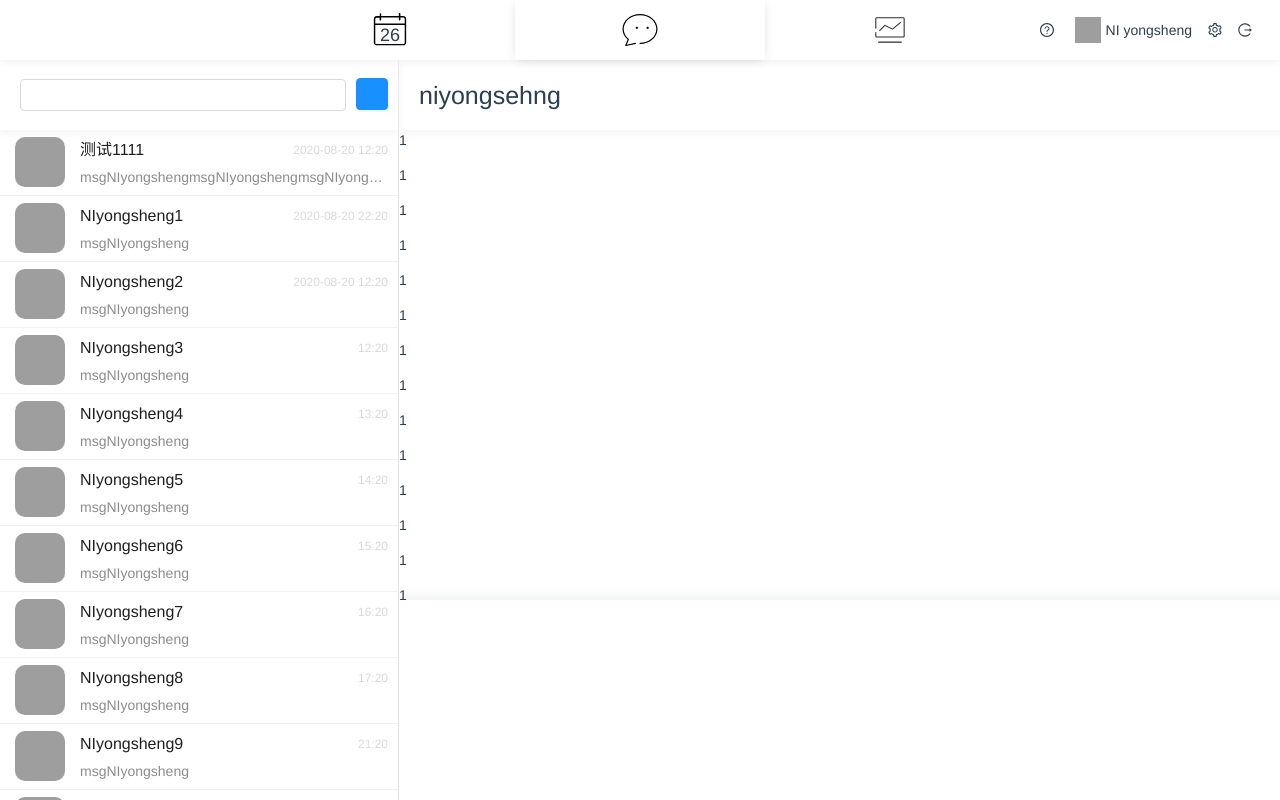
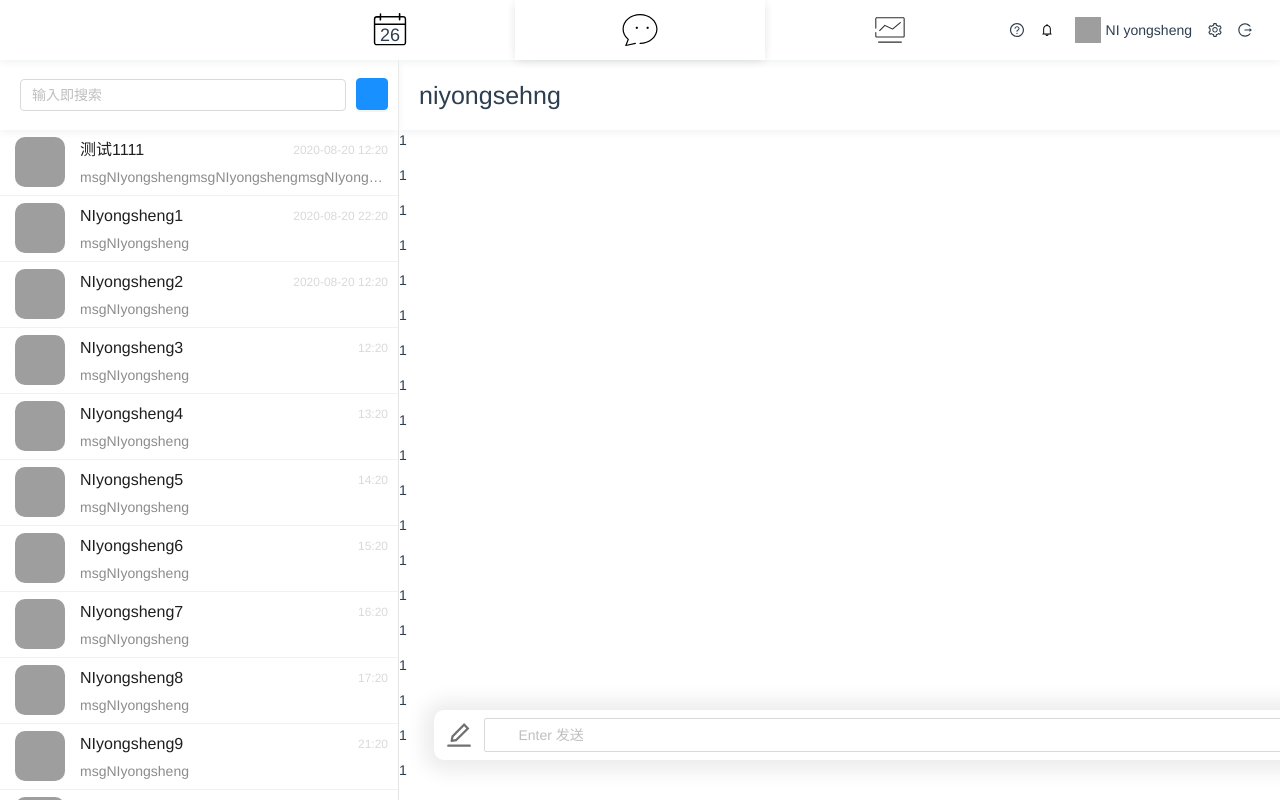
Before and after one commit to nnnnnnnnnni/longtong, a Vue app in the folder frontend/: page /chat in a window 1280 px wide. Built offline with nearby package versions, Linux system fonts and the light colour scheme; grey boxes are pictures that could not be loaded.

Commit message:
20200909

```diff
--- a/frontend/src/components/chat/chatcontainer.vue
+++ b/frontend/src/components/chat/chatcontainer.vue
@@ -8,7 +8,30 @@
       <p>1</p><p>1</p><p>1</p><p>1</p><p>1</p><p>1</p><p>1</p><p>1</p><p>1</p><p>1</p><p>1</p><p>1</p><p>1</p><p>1</p><p>1</p><p>1</p><p>1</p><p>1</p><p>1</p><p>1</p>
     </div>
     <div class="chat-box">
-      <div class="chat-box-mutifn"></div>
+      <div class="mutifn">
+        <div class="mutifn-item" v-if="mutifn == 'edit'" @click="changeMutifnType('image')">
+          <svg t="1599620966072" class="icon" viewBox="0 0 1024 1024" version="1.1" xmlns="http://www.w3.org/2000/svg" p-id="8041" width="200" height="200"><path d="M257.7 752c2 0 4-0.2 6-0.5L431.9 722c2-0.4 3.9-1.3 5.3-2.8l423.9-423.9c3.9-3.9 3.9-10.2 0-14.1L694.9 114.9c-1.9-1.9-4.4-2.9-7.1-2.9s-5.2 1-7.1 2.9L256.8 538.8c-1.5 1.5-2.4 3.3-2.8 5.3l-29.5 168.2c-1.9 11.1 1.5 21.9 9.4 29.8 6.6 6.4 14.9 9.9 23.8 9.9z m67.4-174.4L687.8 215l73.3 73.3-362.7 362.6-88.9 15.7 15.6-89zM880 836H144c-17.7 0-32 14.3-32 32v36c0 4.4 3.6 8 8 8h784c4.4 0 8-3.6 8-8v-36c0-17.7-14.3-32-32-32z" p-id="8042" fill="#707070"></path></svg>
+        </div>
+        <div class="mutifn-item" v-if="mutifn == 'image'" @click="changeMutifnType('edit')">
+          <svg t="1599621079045" class="icon" viewBox="0 0 1024 1024" version="1.1" xmlns="http://www.w3.org/2000/svg" p-id="8378" width="200" height="200"><path d="M928 160H96c-17.7 0-32 14.3-32 32v640c0 17.7 14.3 32 32 32h832c17.7 0 32-14.3 32-32V192c0-17.7-14.3-32-32-32z m-40 632H136v-39.9l138.5-164.3 150.1 178L658.1 489 888 761.6V792z m0-129.8L664.2 396.8c-3.2-3.8-9-3.8-12.2 0L424.6 666.4l-144-170.7c-3.2-3.8-9-3.8-12.2 0L136 652.7V232h752v430.2z" p-id="8379" fill="#707070"></path><path d="M304 456c48.6 0 88-39.4 88-88s-39.4-88-88-88-88 39.4-88 88 39.4 88 88 88z m0-116c15.5 0 28 12.5 28 28s-12.5 28-28 28-28-12.5-28-28 12.5-28 28-28z" p-id="8380" fill="#707070"></path></svg>
+        </div>
+      </div>
+      <div class="send">
+        <a-input v-if="mutifn == 'edit'" v-model="sendMessage" placeholder=" Enter 发送">
+          <a-icon slot="prefix" type="smile" @click="clickEmoji" />
+          <a-icon slot="suffix" type="notification" @click="clickEmoji" />
+        </a-input>
+        <a-upload
+          v-else
+          name="file"
+          :multiple="true"
+          action="https://www.mocky.io/v2/5cc8019d300000980a055e76"
+          :headers="headers"
+          @change="handleUploadChange"
+        >
+          <a-button> <a-icon type="upload" /> Click to Upload </a-button>
+        </a-upload>
+      </div>
     </div>
   </div>
 </template>
@@ -20,13 +43,27 @@ export default {
     return {
       user: {
         name: 'niyongsehng'
-      }
+      },
+      mutifn: 'edit',
+      sendMessage: '',
+      headers: {}
     };
   },
   created() {
     this.$bus.$on('get', (data)=> {
       console.log(data)
     })
+  },
+  methods: {
+    changeMutifnType: function(type) {
+      this.mutifn = type
+    },
+    clickEmoji: function () {
+      console.log('ok')
+    },
+    handleUploadChange: function() {
+
+    }
   },
   beforeDestory() {
     this.$bus.$off()
@@ -40,6 +77,7 @@ export default {
   height: 100%;
   width: 100%;
   overflow-y: hidden;
+  position: relative;
 }
 .chat-nav{
   width: 100%;
@@ -52,16 +90,44 @@ export default {
   user-select: none;
 }
 .chat-content {
-  height: calc(100% - 270px);
+  height: calc(100% - 70px);
   overflow-y: scroll;
+  padding-bottom: 90px;
 }
 .chat-box {
-  width: 100%;
-  height: 200px;
-  box-shadow: 0px -2px 10px 2px #f0f1f2;
+  border-radius: 10px;
+  position: absolute;
+  bottom: 40px;
+  left: 3%;
+  right: 3%;
+  height: 50px;
+  box-shadow: 0px 1px 20px 10px rgba(0, 0, 0, 0.08);
   box-sizing: border-box;
+  display: flex;
+  align-items: center;
 }
-.chat-box-mutifn {
-  height: 40px;
+.chat-box .mutifn {
+  width: 50px;
+  height: 50px;
+  display: flex;
+  justify-content: center;
+  align-items: center;
+}
+.chat-box .mutifn  .mutifn-item {
+  width: 30px;
+  height: 30px;
+  cursor: pointer;
+}
+.chat-box .send {
+  flex: 1;
+  margin-right: 10px;
+}
+.chat-box .send span {
+  display: flex;
+  align-items: center;
+}
+.chat-box svg {
+  width: 30px;
+  height: 30px;
 }
 </style>
--- a/frontend/src/components/chat/chatlist.vue
+++ b/frontend/src/components/chat/chatlist.vue
@@ -2,7 +2,7 @@
   <div class="chatlist">
     <div class="filter-input-container">
       <div class="filter-input">
-        <a-input v-model="filterVal"></a-input>
+        <a-input placeholder="输入即搜索" v-model="filterVal"></a-input>
       </div>
       <div class="filter-btn">
         <a-button icon="search" type="primary"></a-button>
--- a/frontend/src/components/topnav.vue
+++ b/frontend/src/components/topnav.vue
@@ -95,6 +95,9 @@
             d="M623.6 316.7C593.6 290.4 554 276 512 276s-81.6 14.5-111.6 40.7C369.2 344 352 380.7 352 420v7.6c0 4.4 3.6 8 8 8h48c4.4 0 8-3.6 8-8V420c0-44.1 43.1-80 96-80s96 35.9 96 80c0 31.1-22 59.6-56.1 72.7-21.2 8.1-39.2 22.3-52.1 40.9-13.1 19-19.9 41.8-19.9 64.9V620c0 4.4 3.6 8 8 8h48c4.4 0 8-3.6 8-8v-22.7a48.3 48.3 0 0130.9-44.8c59-22.7 97.1-74.7 97.1-132.5.1-39.3-17.1-76-48.3-103.3zM472 732a40 40 0 1080 0 40 40 0 10-80 0z"
           />
         </svg>
+      </div>
+      <div class="profile-item" @click="jumpPage('help')">
+        <svg t="1599630278083" class="icon" viewBox="0 0 1024 1024" version="1.1" xmlns="http://www.w3.org/2000/svg" p-id="8539" width="200" height="200"><path d="M816 768h-24V428c0-141.1-104.3-257.7-240-277.1V112c0-22.1-17.9-40-40-40s-40 17.9-40 40v38.9c-135.7 19.4-240 136-240 277.1v340h-24c-17.7 0-32 14.3-32 32v32c0 4.4 3.6 8 8 8h216c0 61.8 50.2 112 112 112s112-50.2 112-112h216c4.4 0 8-3.6 8-8v-32c0-17.7-14.3-32-32-32zM512 888c-26.5 0-48-21.5-48-48h96c0 26.5-21.5 48-48 48zM304 768V428c0-55.6 21.6-107.8 60.9-147.1S456.4 220 512 220c55.6 0 107.8 21.6 147.1 60.9S720 372.4 720 428v340H304z" p-id="8540"></path></svg>
       </div>
       <div class="profile-item" @click="jumpPage('profile')">
         <div class="item-avator item-info">
--- a/frontend/src/main.js
+++ b/frontend/src/main.js
@@ -9,7 +9,7 @@ Vue.config.productionTip = false
 
 Vue.prototype.$bus = new Vue()
 
-import { Button, Input, FormModel, Card, Icon, Tooltip, Avatar, DatePicker } from 'ant-design-vue'
+import { Button, Input, FormModel, Card, Icon, Tooltip, Avatar, DatePicker, Upload } from 'ant-design-vue'
 Vue.use(FormModel)
 Vue.use(Button)
 Vue.use(Input)
@@ -18,6 +18,7 @@ Vue.use(Icon)
 Vue.use(Tooltip)
 Vue.use(Avatar)
 Vue.use(DatePicker)
+Vue.use(Upload)
 /* eslint-disable no-new */
 new Vue({
   el: '#app',
--- a/frontend/src/pages/calendar.vue
+++ b/frontend/src/pages/calendar.vue
@@ -1,8 +1,10 @@
 <template>
   <div class="calendar">
+    <div class="add">
+      <a-icon type="plus" />
+    </div>
     <div class="btn-group">
       <a-button-group>
-        <a-button size='small' type="danger" icon="plus"></a-button>
         <a-button size='small' @click="changeView('day')">日</a-button>
         <a-button size='small' @click="changeView('week')">周</a-button>
         <a-button size='small' @click="changeView('month')">月</a-button>
@@ -12,6 +14,7 @@
         <a-date-picker
           size='small'
           v-model="defaultDate"
+          :allowClear="false"
           v-if="defaultView == 'day'"
           placeholder="Select day"
           @change="onChange"
@@ -19,6 +22,7 @@
         <a-week-picker
           size='small'
           v-model="defaultDate"
+          :allowClear="false"
           v-if="defaultView == 'week'"
           placeholder="Select week"
           @change="onChange"
@@ -26,6 +30,7 @@
         <a-month-picker
           size='small'
           v-model="defaultDate"
+          :allowClear="false"
           v-if="defaultView == 'month'"
           placeholder="Select month"
           @change="onChange"
@@ -44,6 +49,7 @@ import moment from "moment";
 import locale from "ant-design-vue/es/date-picker/locale/zh_CN";
 import Calendar from "tui-calendar";
 import "tui-calendar/dist/tui-calendar.css";
+import { fail } from 'assert';
 export default {
   name: "calendar",
   data() {
@@ -100,7 +106,7 @@ export default {
       scheduleView: true, // Can be also ['allday', 'time']
       template: {},
       theme: this.themeConfig,
-      useCreationPopup: false,
+      useCreationPopup: true,
       useDetailPopup: false,
       month: {
         daynames: ["日", "一", "二", "三", "四", "五", "六"],
@@ -133,9 +139,6 @@ export default {
 
       this.calendar.updateSchedule(schedule.id, schedule.calendarId, changes);
       console.log(event);
-    });
-    this.calendar.on("clickMore", function (event) {
-      console.log("clickMore", event.date, event.target);
     });
   },
   methods: {
@@ -192,4 +195,23 @@ export default {
   justify-content: center;
   align-items: center;
 }
+.add {
+  position: absolute;
+  bottom: 60px;
+  right: 60px;
+  background-color: rgb(24,144,255);
+  width: 50px;
+  height: 50px;
+  border-radius: 50%;
+  display: flex;
+  justify-content: center;
+  align-items: center;
+  color: #ffffff;
+  font-size: 26px;
+  cursor: pointer;
+  transition: all 0.3s;
+}
+.add:hover {
+  transform: rotate(120deg);
+}
 </style>
```
